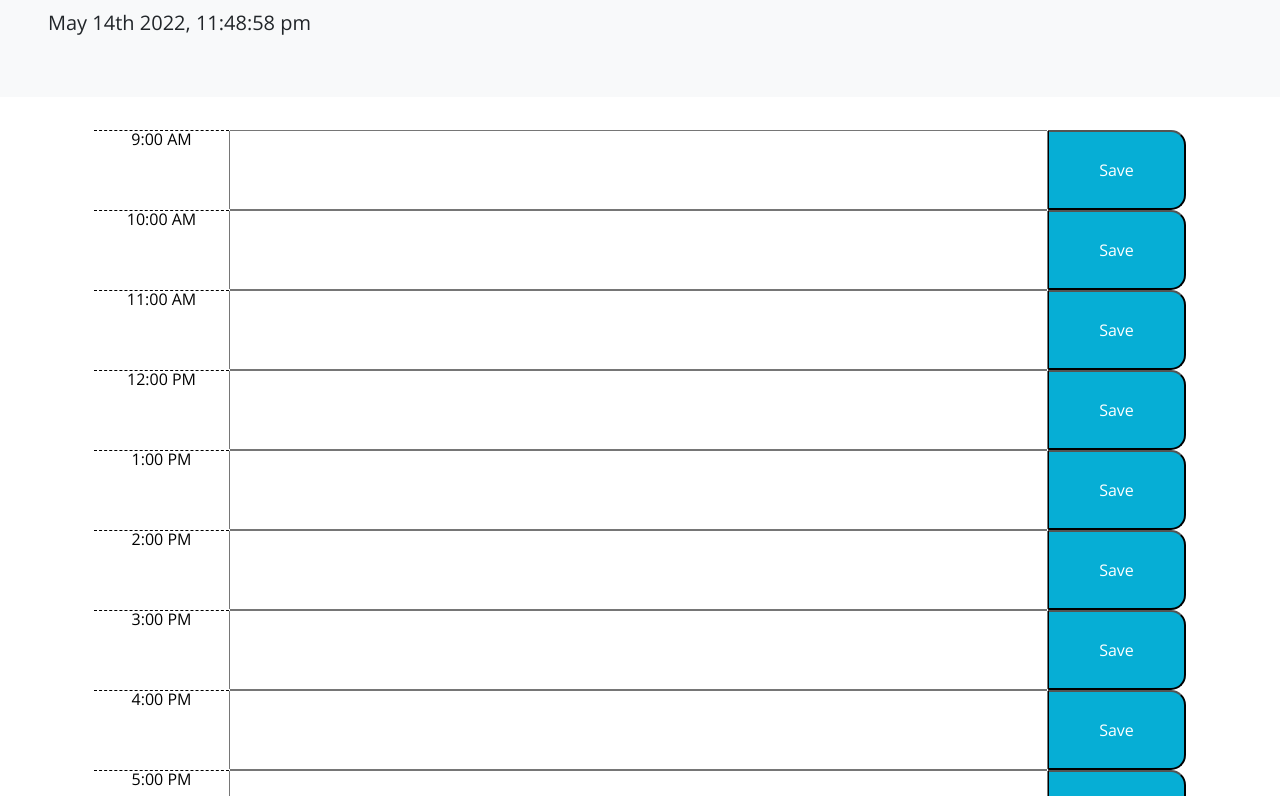
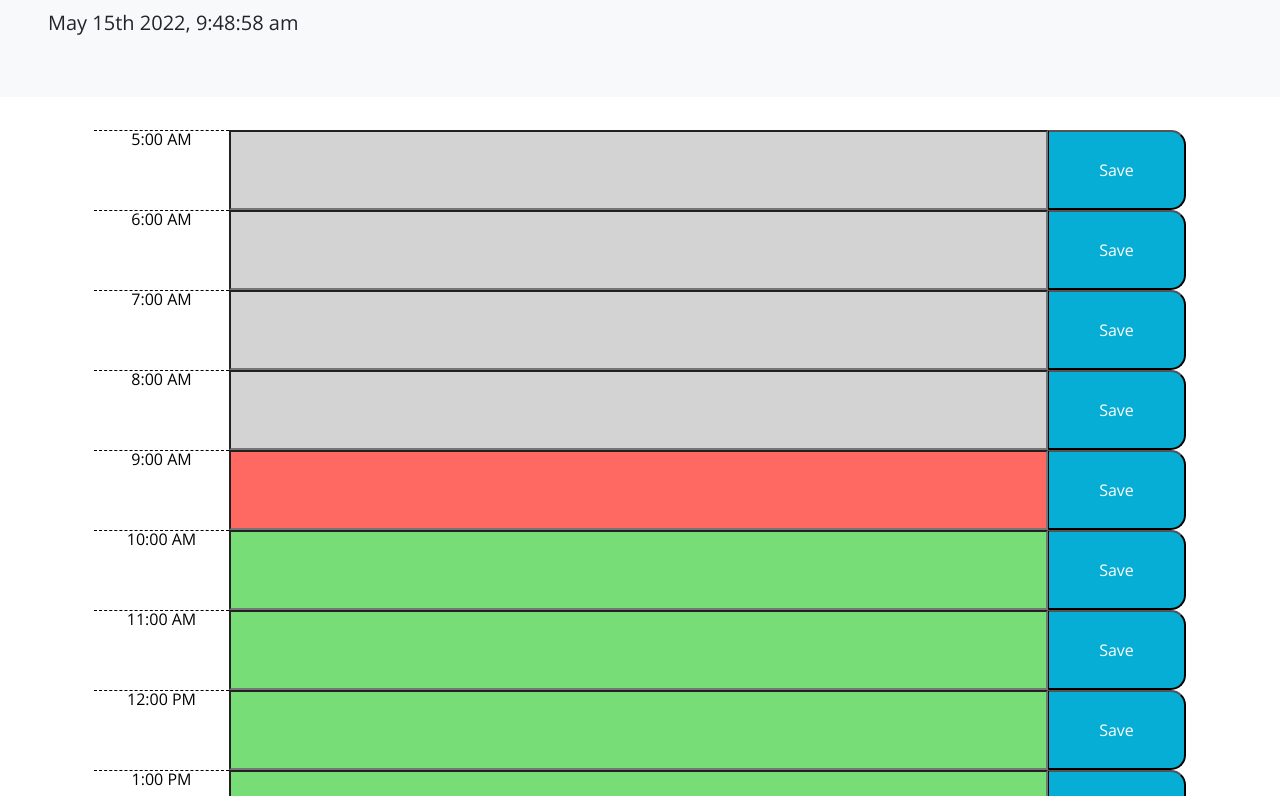
Before and after one commit to ahageman27/daily-planner, a plain HTML site: page index.html in a window 1280 px wide. Shown: the part 156-952 px from the top of the page. Drawn offline with nearby package versions, Linux system fonts and the light colour scheme.

Commit message:
fully functional and styled

```diff
--- a/assets/script.js
+++ b/assets/script.js
@@ -1,29 +1,45 @@
 var currentTimeEl = $("#currentDay");
 var timeSlotsEl = $(".time-slots");
-var timeBlockEl = document.querySelectorAll(".time-block");
+var timeBlockEl = $(".time-block");
 var hourSlotEl = $(".hour");
 var taskSlotEl = $(".task");
 var saveBtnEl = $(".saveBtn");
 
-var i = 0;
-var now = moment();
-console.log(timeBlockEl);
+var now = moment().utcOffset(10);
+
 setInterval(() => {
-    now = moment();
+    now = moment().utcOffset(10);
     currentTimeEl.text(now.format('MMMM Do YYYY, h:mm:ss a'));
 }, 1000);
-for (var i = 0; i < timeBlockEl.length; i++) {
-    console.log(timeBlockEl[i])
-    if (timeBlockEl[i].id < now.format("HH")) {
-        console.log("here");
-        timeBlockEl[i].addClass("past");
-        timeBlockEl[i].removeClass("present")
+
+timeBlockEl.each(function () {
+    if (this.id < now.format("HH")) {
+        $(this).children().eq(1).addClass("past");
+        $(this).children().eq(1).removeClass("future present")
     }
-    else if (timeBlockEl[i].id == now.format("HH")) {
-        timeBlockEl[i].addClass("present");
-        timeBlockEl[i].removeClass("future");
+    else if (this.id === now.format("HH")) {
+        $(this).children().eq(1).addClass("present");
+        $(this).children().eq(1).removeClass("future past");
     }
-    else {
-        timeBlockEl[i].addClass("future");
+    else if (this.id > now.format("HH")) {
+        $(this).children().eq(1).addClass("future");
+        $(this).children().eq(1).removeClass("present past");
     }
+});
+
+function writeTasks() {
+    taskSlotEl.each(function () {
+        var task = localStorage.getItem($(this).attr("id"));
+        $(this).val(task);
+    })
 }
+writeTasks();
+
+function saveTask(event) {
+    event.preventDefault();
+    var taskSlot = $(event.target).siblings().eq(1);
+    var task = taskSlot.val();
+    localStorage.setItem(taskSlot.attr("id"), task);
+}
+
+saveBtnEl.on("click", saveTask);
--- a/assets/style.css
+++ b/assets/style.css
@@ -47,17 +47,17 @@ textarea {
 
 .past {
   background-color: #d3d3d3;
-  color: white;
+  color: black;
 }
 
 .present {
   background-color: #ff6961;
-  color: white;
+  color: black;
 }
 
 .future {
   background-color: #77dd77;
-  color: white;
+  color: black;
 }
 
 .saveBtn {
--- a/index.html
+++ b/index.html
@@ -19,50 +19,95 @@
     <p class="lead">A simple calendar app for scheduling your work day</p>
     <p id="currentDay" class="lead"></p>
   </header>
-  <div class="container time-slots">
-    <div id="9" class="time-block row p-4">
+  <div class="container time-slots mb-5">
+    <div id="05" class="time-block row p-4">
+      <div class="hour col">5:00 AM</div>
+      <input type="text" id="task-05" class="description task col-9"></input>
+      <button class="saveBtn col">Save</button>
+    </div>
+    <div id="06" class="time-block row p-4">
+      <div class="hour col">6:00 AM</div>
+      <input type="text" id="task-06" class="description task col-9"></input>
+      <button class="saveBtn col">Save</button>
+    </div>
+    <div id="07" class="time-block row p-4">
+      <div class="hour col">7:00 AM</div>
+      <input type="text" id="task-07" class="description task col-9"></input>
+      <button class="saveBtn col">Save</button>
+    </div>
+    <div id="08" class="time-block row p-4">
+      <div class="hour col">8:00 AM</div>
+      <input type="text" id="task-08" class="description task col-9"></input>
+      <button class="saveBtn col">Save</button>
+    </div>
+    <div id="09" class="time-block row p-4">
       <div class="hour col">9:00 AM</div>
-      <input type="text" class="description task col-9"></input>
+      <input type="text" id="task-09" class="description task col-9"></input>
       <button class="saveBtn col">Save</button>
     </div>
     <div id="10" class="time-block row p-4">
       <div class="hour col">10:00 AM</div>
-      <input type="text" class="description task col-9"></input>
+      <input type="text" id="task-10" class="description task col-9"></input>
       <button class="saveBtn col">Save</button>
     </div>
     <div id="11" class="time-block row p-4">
       <div class="hour col">11:00 AM</div>
-      <input type="text" class="description task col-9"></input>
+      <input type="text" id="task-11" class="description task col-9"></input>
       <button class="saveBtn col">Save</button>
     </div>
     <div id="12" class="time-block row p-4">
       <div class="hour col">12:00 PM</div>
-      <input type="text" class="description task col-9"></input>
+      <input type="text" id="task-12" class="description task col-9"></input>
       <button class="saveBtn col">Save</button>
     </div>
     <div id="13" class="time-block row p-4">
       <div class="hour col">1:00 PM</div>
-      <input type="text" class="description task col-9"></input>
+      <input type="text" id="task-13" class="description task col-9"></input>
       <button class="saveBtn col">Save</button>
     </div>
     <div id="14" class="time-block row p-4">
       <div class="hour col">2:00 PM</div>
-      <input type="text" class="description task col-9"></input>
+      <input type="text" id="task-14" class="description task col-9"></input>
       <button class="saveBtn col">Save</button>
     </div>
     <div id="15" class="time-block row p-4">
       <div class="hour col">3:00 PM</div>
-      <input type="text" class="description task col-9"></input>
+      <input type="text" id="task-15" class="description task col-9"></input>
       <button class="saveBtn col">Save</button>
     </div>
     <div id="16" class="time-block row p-4">
       <div class="hour col">4:00 PM</div>
-      <input type="text" class="description task col-9"></input>
+      <input type="text" id="task-16" class="description task col-9"></input>
       <button class="saveBtn col">Save</button>
     </div>
     <div id="17" class="time-block row p-4">
       <div class="hour col">5:00 PM</div>
-      <input type="text" class="description task col-9"></input>
+      <input type="text" id="task-17" class="description task col-9"></input>
+      <button class="saveBtn col">Save</button>
+    </div>
+    <div id="18" class="time-block row p-4">
+      <div class="hour col">6:00 PM</div>
+      <input type="text" id="task-18" class="description task col-9"></input>
+      <button class="saveBtn col">Save</button>
+    </div>
+    <div id="19" class="time-block row p-4">
+      <div class="hour col">7:00 PM</div>
+      <input type="text" id="task-19" class="description task col-9"></input>
+      <button class="saveBtn col">Save</button>
+    </div>
+    <div id="20" class="time-block row p-4">
+      <div class="hour col">8:00 PM</div>
+      <input type="text" id="task-20" class="description task col-9"></input>
+      <button class="saveBtn col">Save</button>
+    </div>
+    <div id="21" class="time-block row p-4">
+      <div class="hour col">9:00 PM</div>
+      <input type="text" id="task-21" class="description task col-9"></input>
+      <button class="saveBtn col">Save</button>
+    </div>
+    <div id="22" class="time-block row p-4">
+      <div class="hour col">10:00 PM</div>
+      <input type="text" id="task-22" class="description task col-9"></input>
       <button class="saveBtn col">Save</button>
     </div>
   </div>
```
Also changed, not shown: assets/images/daily-planner-screenshot.jpg (added), 1 other file.
